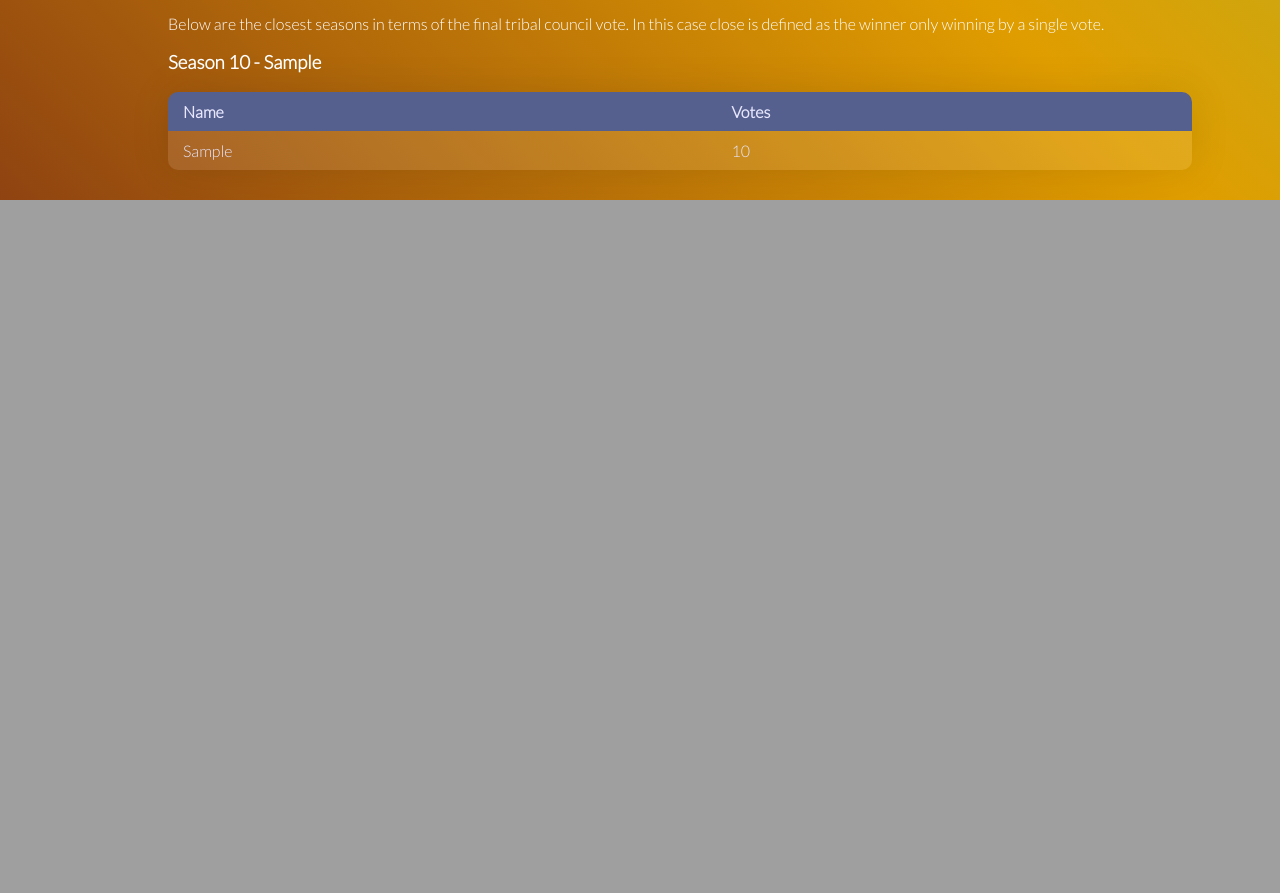
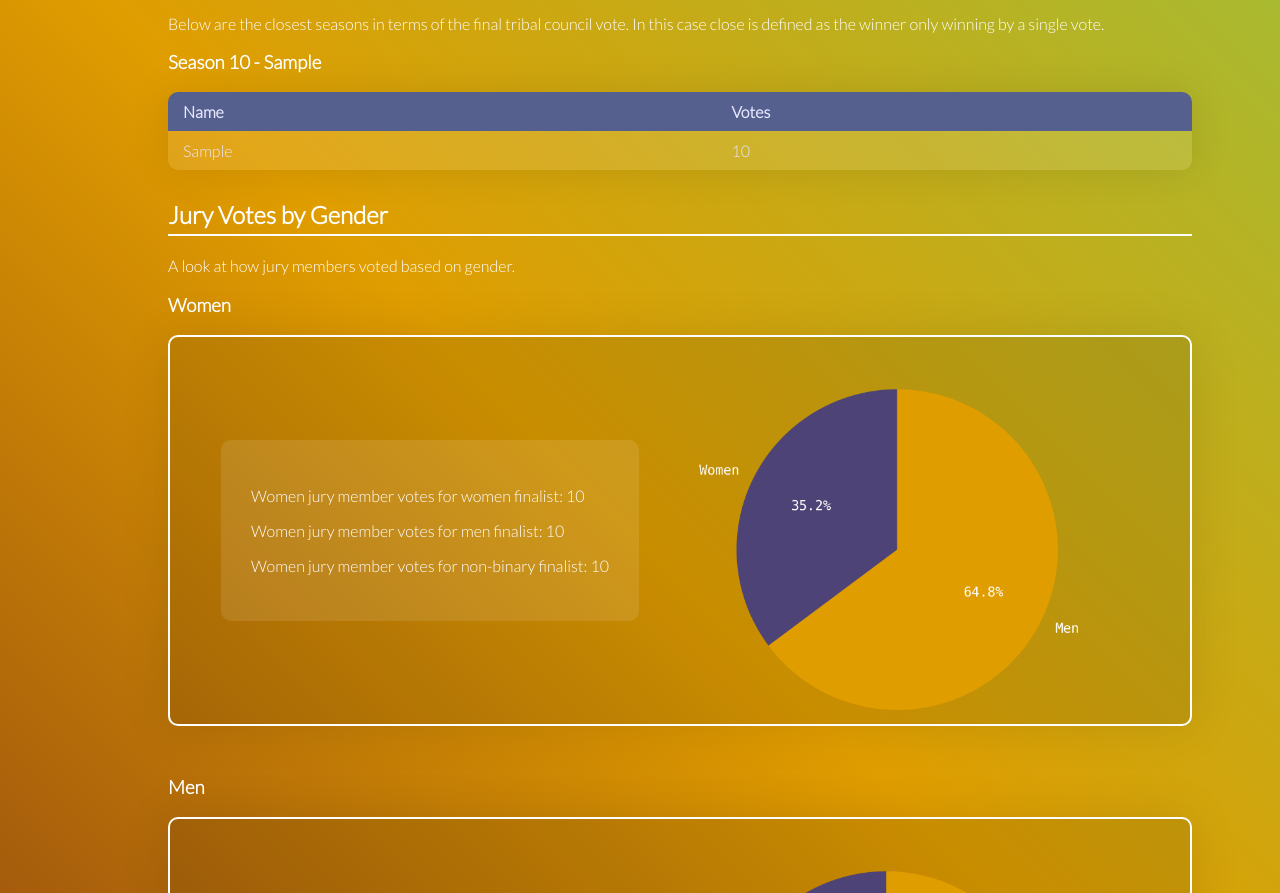
Before and after one commit to k-hurl-e/survivor, a Flask app: template templates/home.html in a window 1280 px wide. Shown: the part 5607-6500 px from the top of the page. Before the commit the page ends 5807 px from the top, so only its background shows below. Run offline with Flask 2, Linux system fonts and the light colour scheme; the template is opened without the code that fills it: most values are stand-ins (such as "Sample title", 1, 10 or a date in 2020); parts of the project's set-up code (start-up, migrations or seed data) failed here and were passed over.

Commit message:
add jury gender visuals

```diff
--- a/app.py
+++ b/app.py
@@ -19,6 +19,8 @@ def makevisuals():
         visuals.visualmaker.makeagepie('age_pie_players', value1=players.playerclass.age_group_players(20, 29), value2=players.playerclass.age_group_players(30, 39), value3=players.playerclass.age_group_players(40, 49), value4=players.playerclass.age_group_players(50, 100))
         visuals.visualmaker.makeregionpie('region_pie_players', value1=players.playerclass.num_southern_players() , value2=players.playerclass.num_midatlantic_players() , value3=players.playerclass.num_newengland_players(), value4=players.playerclass.num_western_players(), value5=players.playerclass.num_midwest_players())
         visuals.visualmaker.makeregionpie('region_pie_winners', value1=winners.winclass.num_southern_winners() , value2=winners.winclass.num_midatlantic_winners() , value3=winners.winclass.num_newengland_winners(), value4=winners.winclass.num_western_winners(), value5=winners.winclass.num_midwest_winners())
+        visuals.visualmaker.makecroppedpie2('gender_pie_jury_women', label1='Women', label2='Men', value1=jury.juryclass.gender_votes((jury.juryclass.make_vote_dict()), 'w4w'), value2=jury.juryclass.gender_votes((jury.juryclass.make_vote_dict()), 'w4m'))
+        visuals.visualmaker.makecroppedpie2('gender_pie_jury_men', label1='Women', label2='Men', value1=jury.juryclass.gender_votes((jury.juryclass.make_vote_dict()), 'm4w'), value2=jury.juryclass.gender_votes((jury.juryclass.make_vote_dict()), 'm4m'))
     return app
 
 makevisuals()
--- a/jury.py
+++ b/jury.py
@@ -151,7 +151,7 @@ class juryclass:
             return w4w_votes
         if condition == 'w4m':
             w4m_votes = counter('W', 'M', diction)
-            return w4w_votes
+            return w4m_votes
         if condition == 'w4nb':
             w4nb_votes = counter('W', 'NB', diction)
             return w4nb_votes
--- a/players.py
+++ b/players.py
@@ -2,7 +2,7 @@ from queries import query_db, get_db, DATABASE, num_seasons
 
 class playerclass:
     def women_players(table, column):
-        women_players = query_db(f"SELECT {table}.{column} FROM Stats JOIN Players JOIN Seasons ON Players.id = Stats.player_id AND Stats.season_id = Seasons.id WHERE Players.gender = 'F';")
+        women_players = query_db(f"SELECT {table}.{column} FROM Stats JOIN Players JOIN Seasons ON Players.id = Stats.player_id AND Stats.season_id = Seasons.id WHERE Players.gender = 'W';")
         women_players_cleaned = []
         for x in range(len(women_players)):
             women_seasons_cleaned.append(women_players[x][0])
@@ -26,7 +26,7 @@ class playerclass:
         return nb_players_cleaned
 
     def num_women_players():
-        women_players = query_db("SELECT Stats.name FROM Stats JOIN Players JOIN Seasons ON Players.id = Stats.player_id AND Stats.season_id = Seasons.id WHERE Players.gender = 'F';")
+        women_players = query_db("SELECT Stats.name FROM Stats JOIN Players JOIN Seasons ON Players.id = Stats.player_id AND Stats.season_id = Seasons.id WHERE Players.gender = 'W';")
         women_players_cleaned = []
         for x in range(len(women_players)):
             women_players_cleaned.append(women_players[x][0])
--- a/templates/home.html
+++ b/templates/home.html
@@ -36,7 +36,7 @@
     </nav>
     <section id="about">
         <h2>About</h2>
-        <p>{{ juryclass.gender_votes((juryclass.make_vote_dict()), 'm4m') }} {{ juryclass.num_jury((juryclass.make_vote_dict())) }}During lockdown 2020, I watched a lot of Survivor.</p>
+        <p>During lockdown 2020, I watched a lot of Survivor.</p>
         <p>I've created a database of player information pulled from the first 40 seasons of Survivor and crunched some numbers. </p>
         <p>The code to the project, as well as a more technical breakdown to how I did everything, plus the database can be found <a href="#">here</a>. If anyone wants to keep this project up to date as new seasons air, I've included information in the Github on how to do that.</p>
         <h2>Acknowledgements</h2>
@@ -309,6 +309,32 @@
     </table>
     {% endfor %}
     </section>
+    <section id="votes-by-gender">
+        <h2>Jury Votes by Gender</h2>
+<p>A look at how jury members voted based on gender.</p>
+</article>
+<h3>Women</h3>
+<article>
+<div class="info" id="women-votes">
+<p>Women jury member votes for women finalist: {{ juryclass.gender_votes((juryclass.make_vote_dict()), 'w4w') }}</p>
+<p>Women jury member votes for men finalist: {{ juryclass.gender_votes((juryclass.make_vote_dict()), 'w4m') }}</p>
+<p>Women jury member votes for non-binary finalist: {{ juryclass.gender_votes((juryclass.make_vote_dict()), 'w4nb') }}</p>
+</div>
+<div class="pie">
+<img src="{{ url_for('static', filename='gender_pie_jury_women_cropped.png') }}">
+</div>
+</article>
+        <h3>Men</h3>
+<article>
+<div class="info" id="men-votes">
+<p>Men jury member votes for men finalist: {{ juryclass.gender_votes((juryclass.make_vote_dict()), 'm4m') }}</p>
+<p>Men jury member votes for women finalist: {{ juryclass.gender_votes((juryclass.make_vote_dict()), 'm4w') }}</p>
+<p>Men jury member votes for non-binary finalist: {{ juryclass.gender_votes((juryclass.make_vote_dict()), 'm4nb') }}</p>
+</div>
+<div class="pie">
+<img src="{{ url_for('static', filename='gender_pie_jury_men_cropped.png') }}">
+</div>
+    </section>
 </main>
 <script>
     var $navbar = $('nav');
--- a/winners.py
+++ b/winners.py
@@ -2,7 +2,7 @@ from queries import query_db, get_db, DATABASE, num_seasons
 
 class winclass:
     def women_seasons():
-        women_seasons = query_db("SELECT Stats.season_id FROM Stats JOIN Players JOIN Seasons ON Players.id = Stats.player_id AND Stats.season_id = Seasons.id WHERE Players.gender = 'F' AND Stats.sole_survivor = 1;")
+        women_seasons = query_db("SELECT Stats.season_id FROM Stats JOIN Players JOIN Seasons ON Players.id = Stats.player_id AND Stats.season_id = Seasons.id WHERE Players.gender = 'W' AND Stats.sole_survivor = 1;")
         women_seasons_cleaned = []
         for x in range(len(women_seasons)):
             women_seasons_cleaned.append(women_seasons[x][0])
@@ -30,7 +30,7 @@ class winclass:
         return winner[0]
 
     def women_winners(table, column, it):
-        woman = query_db(f"SELECT {table}.{column} FROM Stats JOIN Players JOIN Seasons ON Players.id = Stats.player_id AND Stats.season_id = Seasons.id WHERE Players.gender = 'F' AND Stats.sole_survivor = 1 AND season_id = ?;", [it], one=True)
+        woman = query_db(f"SELECT {table}.{column} FROM Stats JOIN Players JOIN Seasons ON Players.id = Stats.player_id AND Stats.season_id = Seasons.id WHERE Players.gender = 'W' AND Stats.sole_survivor = 1 AND season_id = ?;", [it], one=True)
         return woman[0]
 
     def men_winners(table, column, it):
@@ -42,7 +42,7 @@ class winclass:
         return man[0]
 
     def num_women_winners():
-        women_seasons = query_db("SELECT Stats.season_id FROM Stats JOIN Players ON Players.id = Stats.player_id WHERE Players.gender = 'F' AND Stats.sole_survivor = 1;")
+        women_seasons = query_db("SELECT Stats.season_id FROM Stats JOIN Players ON Players.id = Stats.player_id WHERE Players.gender = 'W' AND Stats.sole_survivor = 1;")
         women_seasons_cleaned = []
         for x in range(len(women_seasons)):
             women_seasons_cleaned.append(women_seasons[x][0])
```
Also changed, not shown: static/gender_pie_jury_men.png (added), static/gender_pie_jury_men_cropped.png (added), static/gender_pie_jury_women.png (added), static/gender_pie_jury_women_cropped.png (added), static/gender_pie_players.png, static/gender_pie_players_cropped.png, survivor.db, 2 other files.
